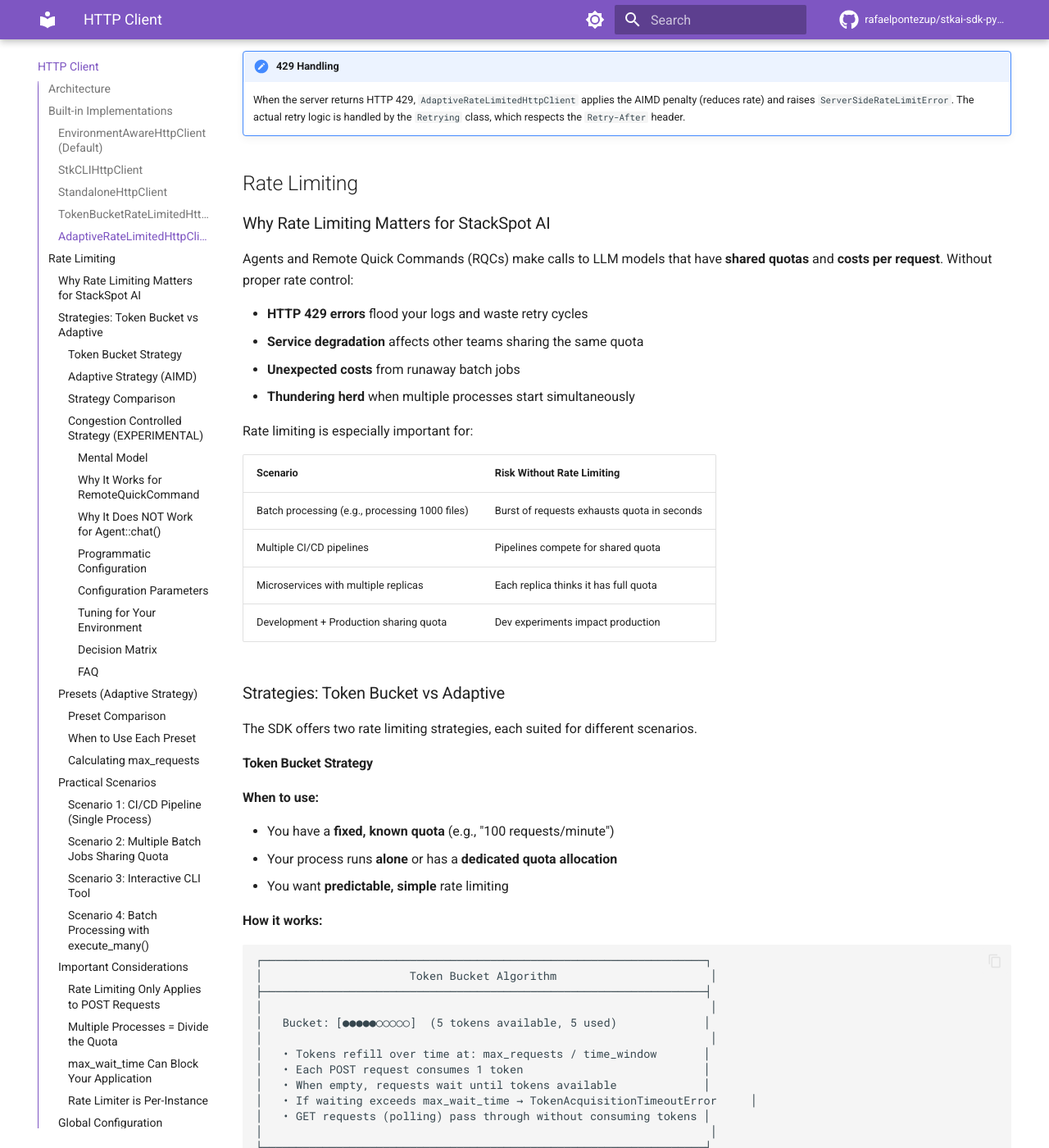
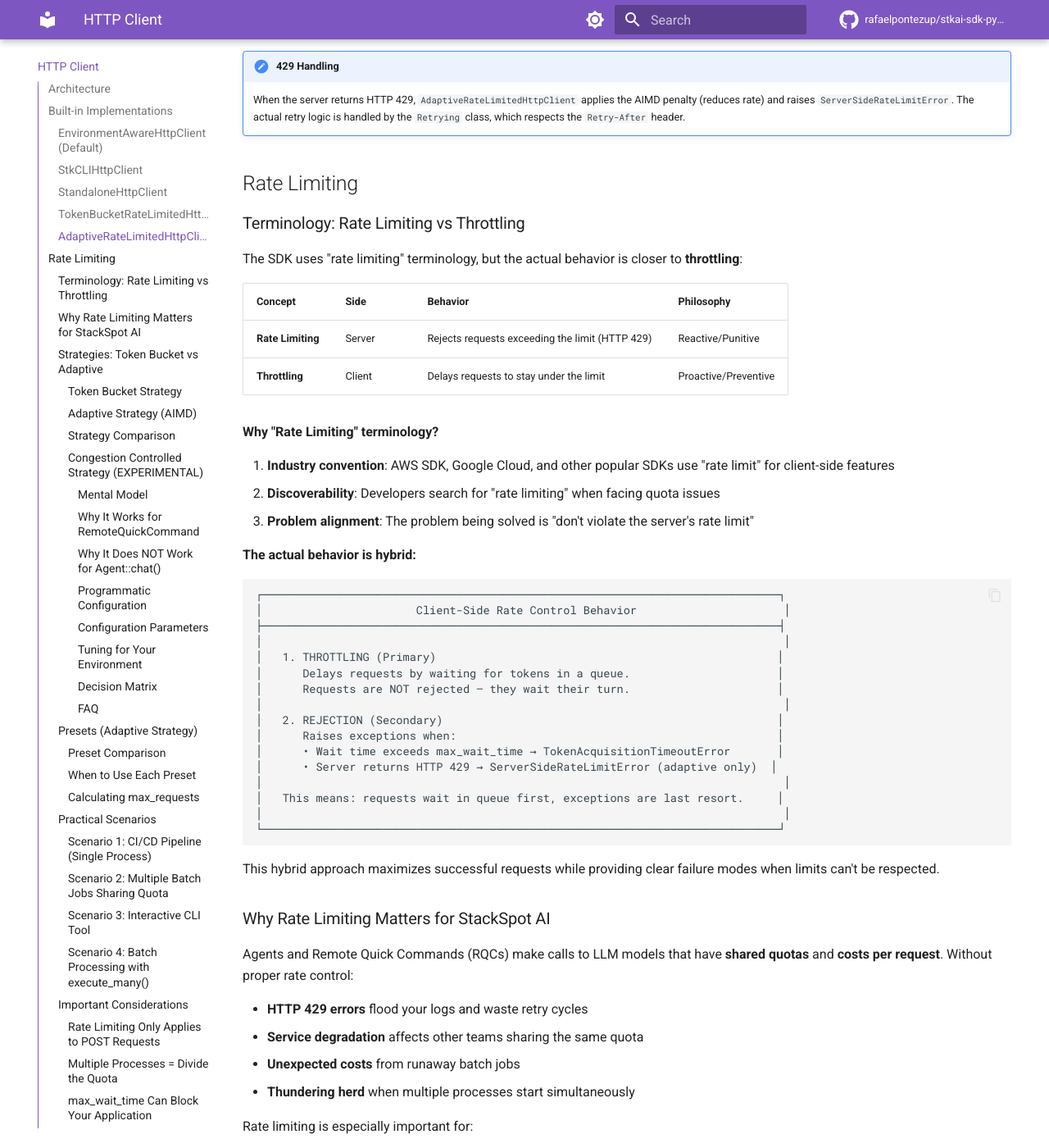
Before and after one commit to rafaelpontezup/stkai-sdk-python, an MkDocs documentation site: the page built from docs/http-client.md, in a window 1280 px wide and 1400 px high, scrolled down 2985 px. Shown: the whole window at 82% size. Built offline with MkDocs 1.6.1 and Material for MkDocs 9.7.7, drawn with Linux system fonts in a browser that asks for light colours; comment, search, counter and statistics services are not loaded.

Commit message:
improves docs with difference between rate-limiting and throttling;

````diff
--- a/docs/http-client.md
+++ b/docs/http-client.md
@@ -141,6 +141,44 @@
     When the server returns HTTP 429, `AdaptiveRateLimitedHttpClient` applies the AIMD penalty (reduces rate) and raises `ServerSideRateLimitError`. The actual retry logic is handled by the `Retrying` class, which respects the `Retry-After` header.
 
 ## Rate Limiting
+
+### Terminology: Rate Limiting vs Throttling
+
+The SDK uses "rate limiting" terminology, but the actual behavior is closer to **throttling**:
+
+| Concept | Side | Behavior | Philosophy |
+|---------|------|----------|------------|
+| **Rate Limiting** | Server | Rejects requests exceeding the limit (HTTP 429) | Reactive/Punitive |
+| **Throttling** | Client | Delays requests to stay under the limit | Proactive/Preventive |
+
+**Why "Rate Limiting" terminology?**
+
+1. **Industry convention**: AWS SDK, Google Cloud, and other popular SDKs use "rate limit" for client-side features
+2. **Discoverability**: Developers search for "rate limiting" when facing quota issues
+3. **Problem alignment**: The problem being solved is "don't violate the server's rate limit"
+
+**The actual behavior is hybrid:**
+
+```
+┌─────────────────────────────────────────────────────────────────────────────┐
+│                       Client-Side Rate Control Behavior                      │
+├─────────────────────────────────────────────────────────────────────────────┤
+│                                                                              │
+│   1. THROTTLING (Primary)                                                   │
+│      Delays requests by waiting for tokens in a queue.                      │
+│      Requests are NOT rejected — they wait their turn.                      │
+│                                                                              │
+│   2. REJECTION (Secondary)                                                  │
+│      Raises exceptions when:                                                │
+│      • Wait time exceeds max_wait_time → TokenAcquisitionTimeoutError       │
+│      • Server returns HTTP 429 → ServerSideRateLimitError (adaptive only)  │
+│                                                                              │
+│   This means: requests wait in queue first, exceptions are last resort.     │
+│                                                                              │
+└─────────────────────────────────────────────────────────────────────────────┘
+```
+
+This hybrid approach maximizes successful requests while providing clear failure modes when limits can't be respected.
 
 ### Why Rate Limiting Matters for StackSpot AI
 
````
Also changed, not shown: CLAUDE.md (+2 -0 lines), README.md (+1 -1 lines), docs/agents/rate-limiting.md (+4 -1 lines), docs/rqc/rate-limiting.md (+4 -1 lines).
